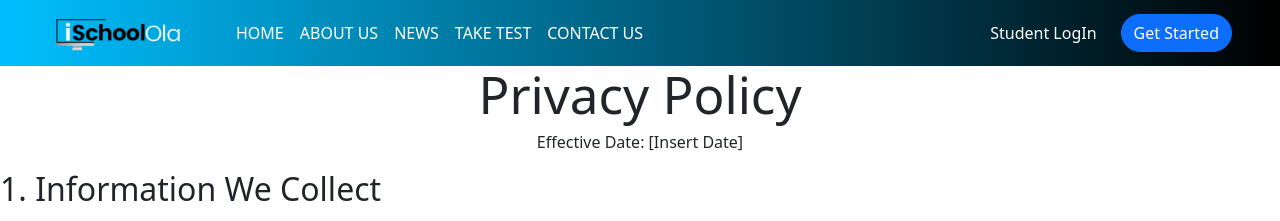
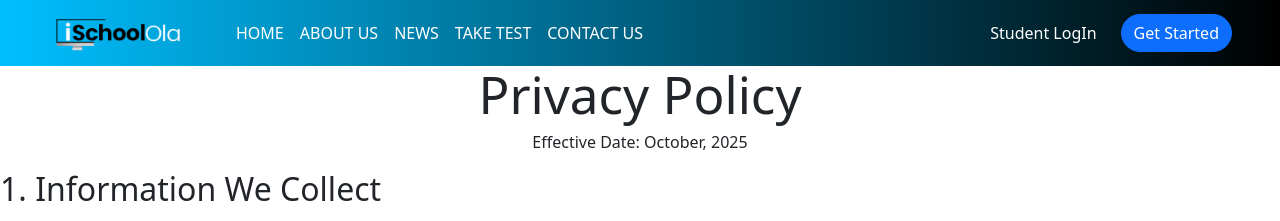
Before and after one commit to gintason/ischool, a React (Vite) app in the folder ischool-frontend/: page /privacy_policy in a window 1280 px wide. Shown: the top 221 px of the page. Built offline with nearby package versions, Linux system fonts and the light colour scheme.

Commit message:
Date added in policy policy

```diff
--- a/ischool-frontend/src/pages/PrivacyPolicy.jsx
+++ b/ischool-frontend/src/pages/PrivacyPolicy.jsx
@@ -9,7 +9,7 @@
           Privacy Policy
         </h1>
         <p className="text-center text-gray-600 mb-10">
-          Effective Date: <span className="font-semibold">[Insert Date]</span>
+          Effective Date: <span className="font-semibold">October, 2025</span>
         </p>
 
         {/* Sections */}
```
